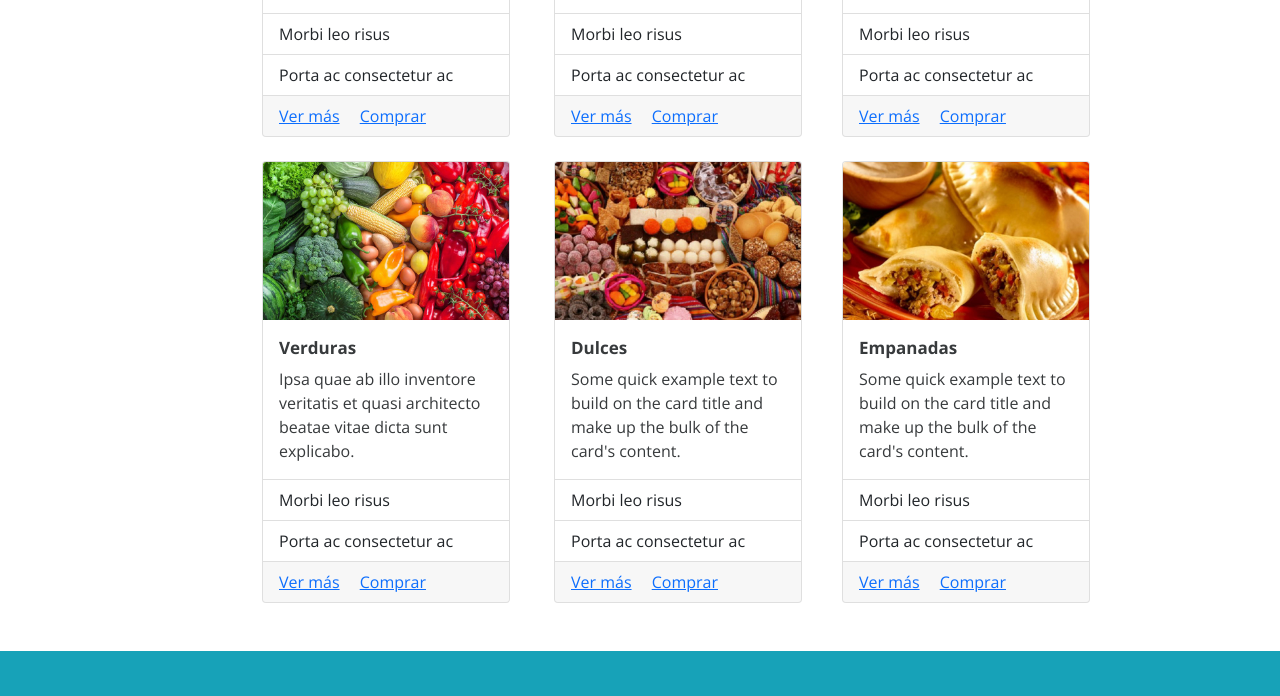
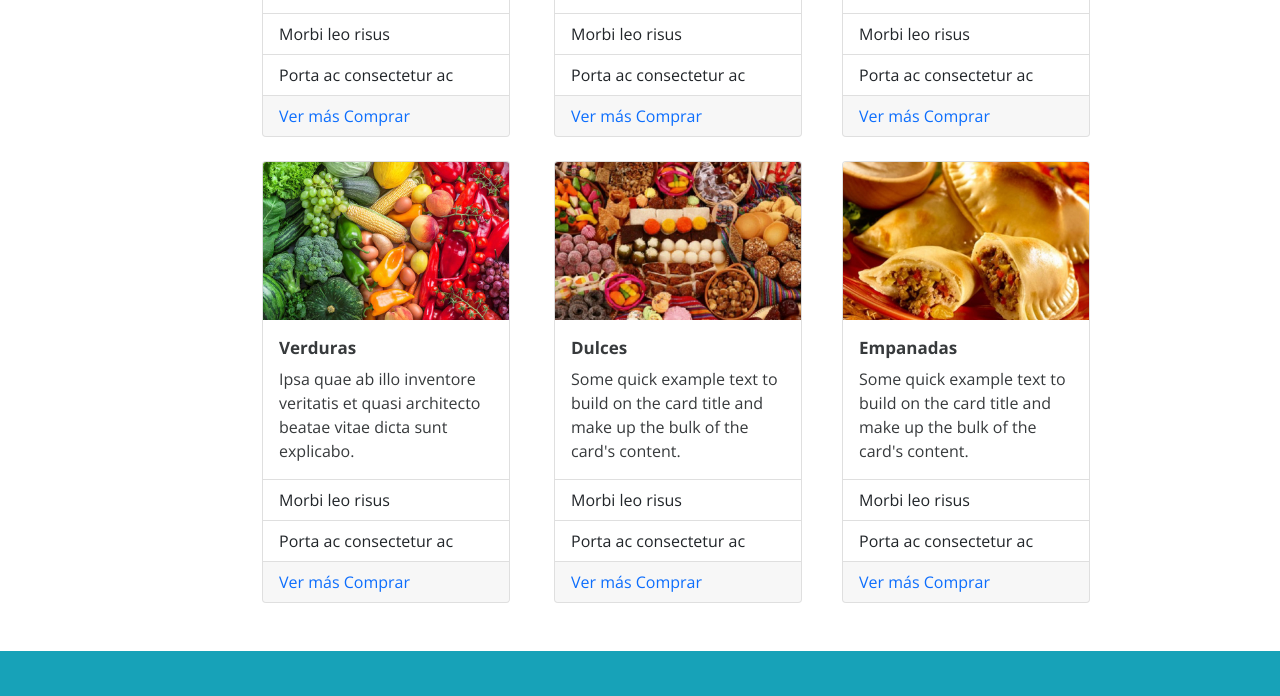
Before and after one commit to darverag/Desafio_Suricata, a plain HTML site: page index.html in a window 1280 px wide. Shown: the part 742-1438 px from the top of the page. Drawn offline with nearby package versions, Linux system fonts and the light colour scheme.

Commit message:
Suricata Final

```diff
--- a/index.html
+++ b/index.html
@@ -21,13 +21,13 @@
     <!--Font Awesome 5.15.1-->
     <script src="https://kit.fontawesome.com/1e4e33b6eb.js" crossorigin="anonymous"></script>
 
-    <!--Mi estilo-->
+    <!--MI ESTILO-->
     <link rel="stylesheet" href="assets/css/style.css">
 
 </head>
 
 <body>
-    <!--Inicio nav-->
+    <!--INICIO NAV-->
     <nav class="navbar navbar-expand-lg navbar-light" style="background-color: #E83E8C">
         <div class="container-fluid">
             <a class="navbar-brand ps-5" href="#"><img src="assets/img/logo.png" alt="Logo sitio Web" class="img-fluid" style="width:50%"></a>
@@ -54,18 +54,16 @@
             </div>
         </div>
     </nav>
-    <!--fin nav -->
-    <!--Titulo-->
+    <!--FIN NAV-->
+    <!--TITULO-->
     <header class="productos text-center" style="padding-top:64px; padding-bottom: 77px;">
         <h1 id=" display-3 text-center " style="color: #707070; font-weight:bold; font-size: 60px; ">Nuestros Productos</h1>
     </header>
-    <!--HASTA ACÁ ESTA REVISADO OK-->
 
-
-
-    <!-- cards-->
+    <!--CARDS-->
     <section class="container flex" id="centrado">
         <div class="row row-cols-1 row-cols-md-3 g-4">
+            <!--COLACIONES-->
             <div class="col">
                 <div class="card h-100" style="width: 248px; height: 132px; margin-left: 180px;">
                     <img src="assets/img/colaciones.jpg" class="card-img-top" alt="Colaciones">
@@ -78,11 +76,12 @@
                         <li class="list-group-item ">Porta ac consectetur ac</li>
                     </ul>
                     <div class="card-footer">
-                        <a href="# " class="card-link ">Ver más</a>
-                        <a href="# " class="card-link ">Comprar</a>
+                        <a href="# " class="text-decoration-none" class="card-link ">Ver más</a>
+                        <a href="# " class="text-decoration-none" class="card-link ">Comprar</a>
                     </div>
                 </div>
             </div>
+            <!--DESAYUNOS-->
             <div class="col">
                 <div class="card h-100" style="width: 248px; height: 132px; margin-left: 92px;">
                     <img src="assets/img/desayunos.jpg " class="card-img-top " alt="Desayunos ">
@@ -95,11 +94,12 @@
                         <li class="list-group-item ">Porta ac consectetur ac</li>
                     </ul>
                     <div class="card-footer">
-                        <a href="# " class="card-link ">Ver más</a>
-                        <a href="# " class="card-link ">Comprar</a>
+                        <a href="# " class="text-decoration-none" class="card-link ">Ver más</a>
+                        <a href="# " class="text-decoration-none" class="card-link ">Comprar</a>
                     </div>
                 </div>
             </div>
+            <!--BEBIDAS-->
             <div class="col">
                 <div class="card h-100" style="width: 248px; height: 132px;">
                     <img src="assets/img/bebidas.jpg " class="card-img-top " alt="Bebidas ">
@@ -112,11 +112,12 @@
                         <li class="list-group-item">Porta ac consectetur ac</li>
                     </ul>
                     <div class="card-footer">
-                        <a href="# " class="card-link">Ver más</a>
-                        <a href="# " class="card-link">Comprar</a>
+                        <a href="# " class="text-decoration-none" class="card-link">Ver más</a>
+                        <a href="# " class="text-decoration-none" class="card-link">Comprar</a>
                     </div>
                 </div>
             </div>
+            <!--VERDURAS-->
             <div class="col">
                 <div class="card h-100" style="width: 248px; height: 132px; margin-left: 180px;">
                     <img src="assets/img/verduras.jpg" class="card-img-top " alt="Verduras">
@@ -129,11 +130,12 @@
                         <li class="list-group-item">Porta ac consectetur ac</li>
                     </ul>
                     <div class="card-footer">
-                        <a href="# " class="card-link">Ver más</a>
-                        <a href="# " class="card-link">Comprar</a>
+                        <a href="# " class="text-decoration-none" class="card-link">Ver más</a>
+                        <a href="# " class="text-decoration-none" class="card-link">Comprar</a>
                     </div>
                 </div>
             </div>
+            <!--DULCES-->
             <div class="col">
                 <div class="card h-100" style="width: 248px; height: 132px;margin-left: 92px;">
                     <img src="assets/img/dulces.jpg" class="card-img-top" alt="Dulces">
@@ -146,11 +148,12 @@
                         <li class="list-group-item">Porta ac consectetur ac</li>
                     </ul>
                     <div class="card-footer">
-                        <a href="# " class="card-link">Ver más</a>
-                        <a href="# " class="card-link">Comprar</a>
+                        <a href="# " class="text-decoration-none" class="card-link">Ver más</a>
+                        <a href="# " class="text-decoration-none" class="card-link">Comprar</a>
                     </div>
                 </div>
             </div>
+            <!--EMPANADAS-->
             <div class="col">
                 <div class="card h-100" style="width: 248px; height: 132px;">
                     <img src="assets/img/empanadas.jpg" class="card-img-top" alt="Empanadas">
@@ -163,15 +166,15 @@
                         <li class="list-group-item">Porta ac consectetur ac</li>
                     </ul>
                     <div class="card-footer">
-                        <a href="# " class="card-link">Ver más</a>
-                        <a href="# " class="card-link">Comprar</a>
+                        <a href="# " class="text-decoration-none" class="card-link">Ver más</a>
+                        <a href="# " class="text-decoration-none" class="card-link">Comprar</a>
                     </div>
                 </div>
             </div>
         </div>
     </section>
 
-    <!-- seccion tarjetas-->
+    <!-- MEDIO DE PAGO-->
     <section class="container-flex mt-5  d-none d-lg-block" style="background-color: #17a2b8; height: 170px;">
         <div class=" row p-5 " id="centrado">
             <div class="col-5 " style="vertical-align: middle; ">
@@ -198,7 +201,7 @@
         </div>
     </section>
 
-    <!--footer suricata-->
+    <!--FOOTER-->
     <section class="container-flex p-3 text-center " style="background-color: #e83e8c; height: 184px; ">
         <img src="assets/img/logo-footer.png " alt="Logo del sitio web " class="img-fluid " style="width:3%; margin-top: 30px; ">
     </section>
```
